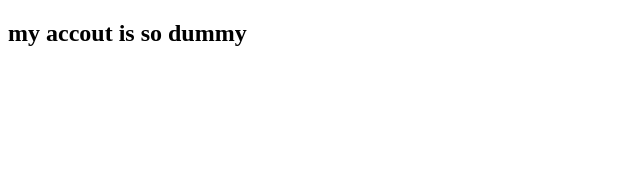
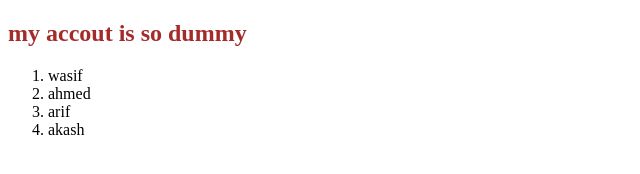
Before and after one commit to wasifahmed85/my-github-repo, a plain HTML site: page index.html in a window 1280 px wide. Shown: the whole page, without its empty margins (0-640 px from the left). Drawn offline with Linux system fonts and the light colour scheme.

Commit message:
my new style

```diff
--- a/index.html
+++ b/index.html
@@ -4,8 +4,16 @@
     <meta charset="UTF-8">
     <meta name="viewport" content="width=device-width, initial-scale=1.0">
     <title>my github accout</title>
+    <link rel="stylesheet" href="style/github.css">
 </head>
 <body>
-    <h2>my accout is so dummy</h2>
+    <div></div><h2>my accout is so dummy</h2>
+    <ol>
+        <li>wasif</li>
+        <li>ahmed</li>
+        <li>arif</li>
+        <li>akash</li>
+    </ol>
+</div>
 </body>
 </html>
--- /dev/null
+++ b/style/github.css
@@ -0,0 +1,6 @@
+h2{
+    color: brown;
+}
+div{
+    background-color: rgb(9, 9, 143);
+}
```
